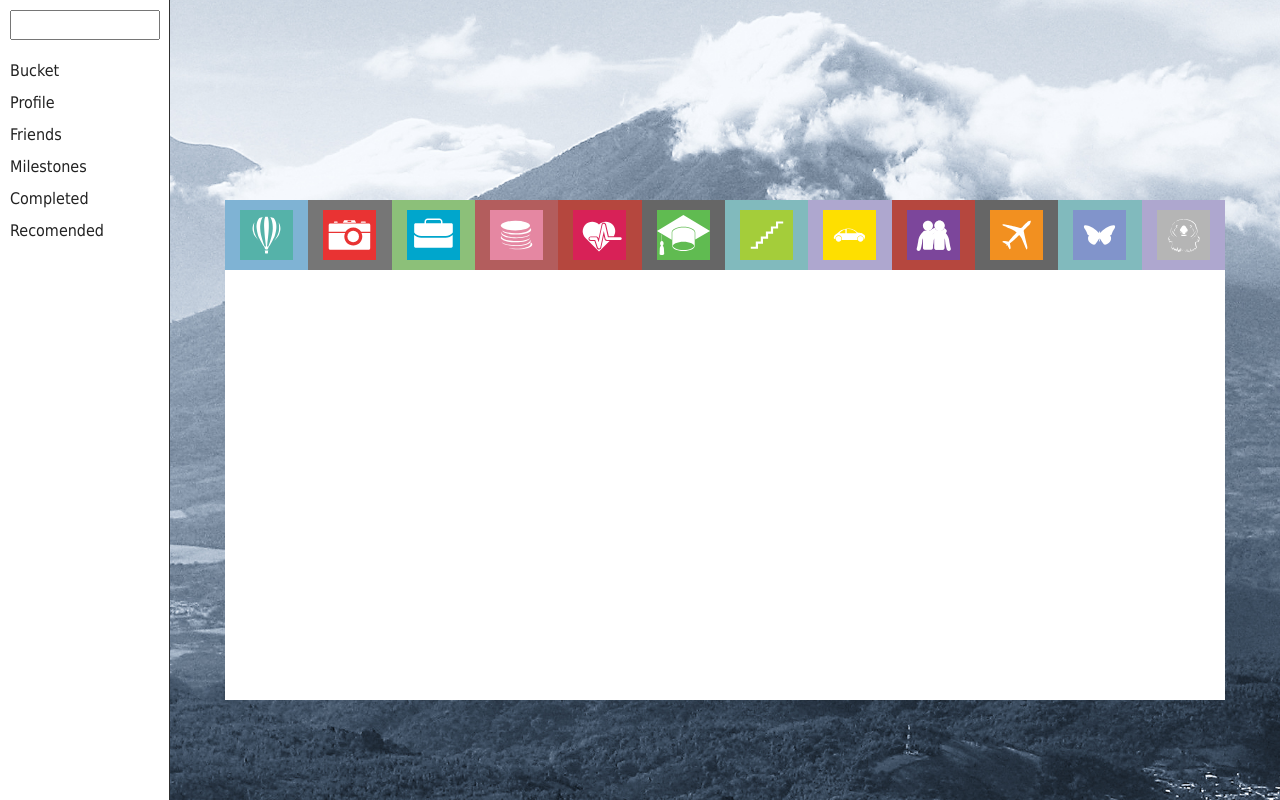
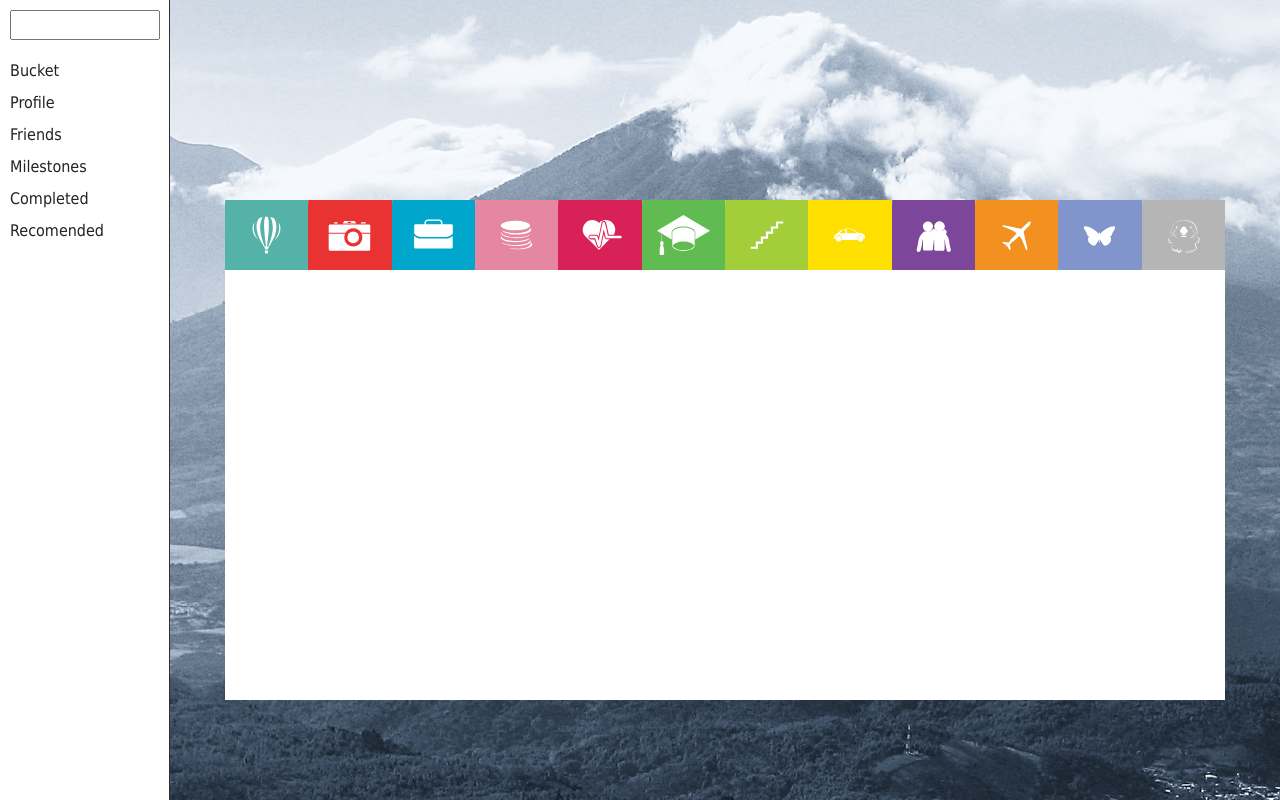
Before and after one commit to NinjaGrisen/buck, a PHP site: page / in a window 1280 px wide. Run offline with PHP 8.4, Linux system fonts and the light colour scheme; style sheets or scripts are compiled from the project's sources.

Commit message:
Menyn färgad och jsad

```diff
--- a/includes/head.php
+++ b/includes/head.php
@@ -8,6 +8,8 @@
 	<link rel="stylesheet/less" type="text/css" href="style/main.less" />
 	<script type="text/javascript" src="js/vendor/jquery.js"></script>
 	<script type="text/javascript" src="js/vendor/modernizr.js"></script>
+	<script type="text/javascript" src="js/vendor/jquery.js"></script>
 	<script type="text/javascript" src="js/less.js"></script>
+	<script type="text/javascript" src="js/main.js"></script>
 </head>
 <body>
--- /dev/null
+++ b/js/main.js
@@ -0,0 +1,5 @@
+$(document).ready(function(){
+		$('.icon').click(function(){
+			$(this).toggleClass("in-active");
+		});
+	});
--- a/style/main.less
+++ b/style/main.less
@@ -242,8 +242,6 @@ tfoot{font-style:italic;}
   background-size: cover;
   margin-left: @leftNav;
   min-height: 100vh;
-
-
 }
 
 .bucket{
@@ -256,67 +254,58 @@ tfoot{font-style:italic;}
   width: 100%;
 }
  .icon{
+    position: relative;
     height: 70px;
     width: 8.33333333%;
     background: red;
     background: gray center no-repeat;
     display: inline-block;
     float: left;
+    overflow: hidden;
+    cursor: pointer;
   }
 
+  .icon:before{
+    content: "";
+    position: absolute;
+    width: 30px;
+    height: 100%;
+    .skew(@x:-13deg, @y:0);
+    background: rgba(255, 255, 255, 0.2);
+    left: -37px;
+  }
 
-// variables
-/*@num-icons: 13;
+  .icon:hover:before{
+    .transition(@property: all, @time: 400ms, @timing: ease-in-out);
+    left:100px;
+    background: rgba(255, 255, 255, 0.4);
+  }
 
-@icon_color_1: #7FB3D4;
-@icon_color_2: #767676;
-@icon_color_3: #8CC079;
-@icon_color_4: #b35d5d;
-@icon_color_5: #b5473e;
-@icon_color_6: #666;
-@icon_color_7: #81BABD;
-@icon_color_8: #AEA7CF;
-@icon_color_9: #b5473e;
-@icon_color_10: #666;
-@icon_color_11: #81BABD;
-@icon_color_12: #AEA7CF;
+.icon.in-active{
+  background-color: gray;
+}
 
 
-.loop(@i) when (@i > 0) {
-    @tile-value: @i - 1;
-    .icon_@{i} {
-      background-image: url('@{images}icons/icon_@{i}.svg');
-    }
-
-
-  .loop((@i - 1));
-}
-
-.loop(@num-icons);*/
-
-@num-icons: 13;
-
 @icon-colors:
-    #7FB3D4,
-    #767676,
-    #8CC079,
-    #b35d5d,
-    #b5473e,
-       #666,
-    #81BABD,
-    #AEA7CF,
-    #b5473e,
-       #666,
-    #81BABD,
-    #AEA7CF;
-
+    #55b2a9,
+    #e93333,
+    #00a6cc,
+    #e587a2,
+    #d82157,
+    #60bb51,
+    #a4cd3a,
+    #fedf00,
+    #7c469b,
+    #f29020,
+    #8194cb,
+    #b5b5b5;
 
 .generate-icons(@i: length(@icon-colors)) when (@i > 0) {
     .generate-icons((@i - 1));
-    .icon_@{i} {
+      .icon_@{i} {
         background-color: extract(@icon-colors, @i);
         background-image: url('@{images}icons/icon_@{i}.svg');
+      }
     }
-}
 
 .generate-icons();
```
Also changed, not shown: img/icons/icon_1.svg, img/icons/icon_10.svg, img/icons/icon_11.svg, img/icons/icon_12.svg, img/icons/icon_2.svg, img/icons/icon_3.svg, img/icons/icon_4.svg, img/icons/icon_5.svg, img/icons/icon_6.svg, img/icons/icon_7.svg, img/icons/icon_8.svg, img/icons/icon_9.svg.
